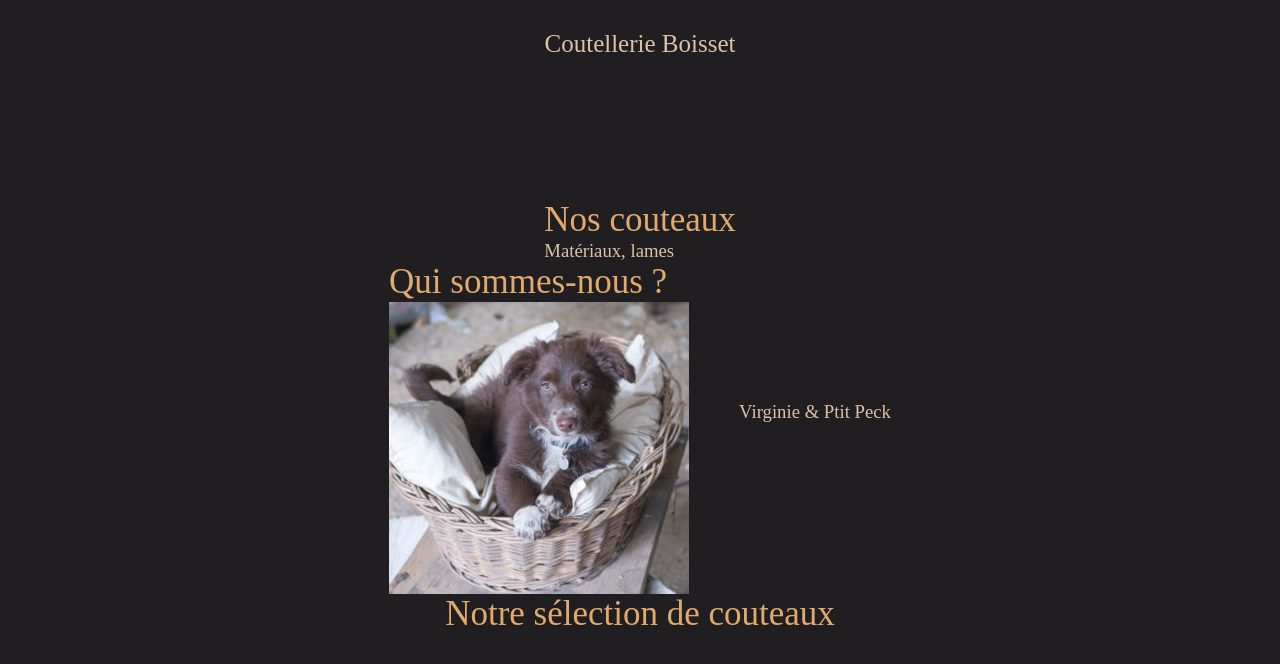
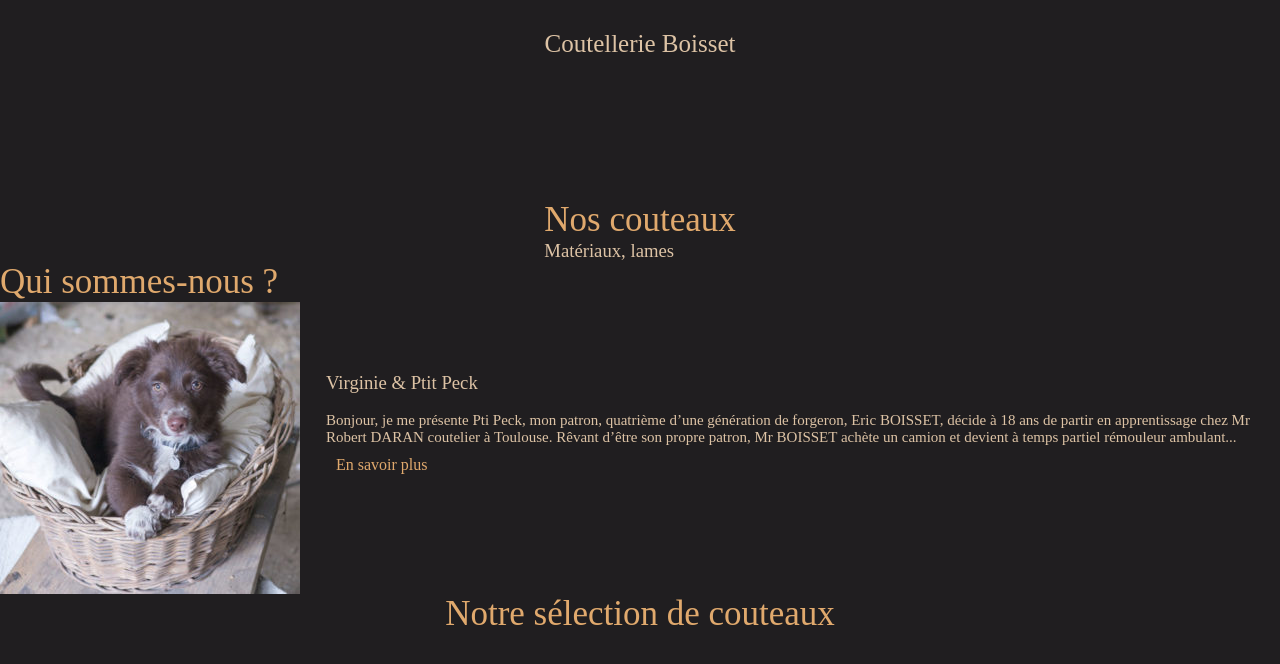
Before and after one commit to alvina-dr/coutellerie, a plain HTML site: page index.html in a window 1280 px wide. Drawn offline with Linux system fonts and the light colour scheme; a web font is replaced by a local one.

Commit message:
ajout bouton

```diff
--- a/css/base.css
+++ b/css/base.css
@@ -27,8 +27,16 @@ h2 {
 h3 {
     font-family: Montserrat;
     color: #DDC3A5;
+    font-weight: 500;
+    margin: 0;
+}
+
+p {
+    font-family: Montserrat;
+    color: #DDC3A5;
     font-weight: 400;
     margin: 0;
+    font-size: 15px;
 }
 
 
@@ -80,3 +88,14 @@ h3 {
     height: 100%;
     width: 50px;
 }
+
+.btn_savoirplus {
+    padding: 10px;
+    border-color: #E0A96D;
+    border: 3px;
+    text-decoration: none;
+    color: #E0A96D;
+    font-family: Montserrat;
+    margin: 0;
+    width: auto;
+}
--- a/index.html
+++ b/index.html
@@ -35,8 +35,12 @@
         <div class="column_space"></div>
         <div class="column">
             <h3>Virginie & Ptit Peck</h3>
-            <p></p>
+            <br>
+            <p>Bonjour, je me présente Pti Peck, mon patron, quatrième d’une génération de forgeron, Eric BOISSET, décide à 18 ans de partir en apprentissage chez Mr Robert DARAN coutelier à Toulouse. Rêvant d’être son propre patron, Mr BOISSET achète un
+                camion et devient à temps partiel rémouleur ambulant...</p>
+            <a class="btn_savoirplus" href="">En savoir plus</a>
         </div>
+
 
     </div>
 
```
